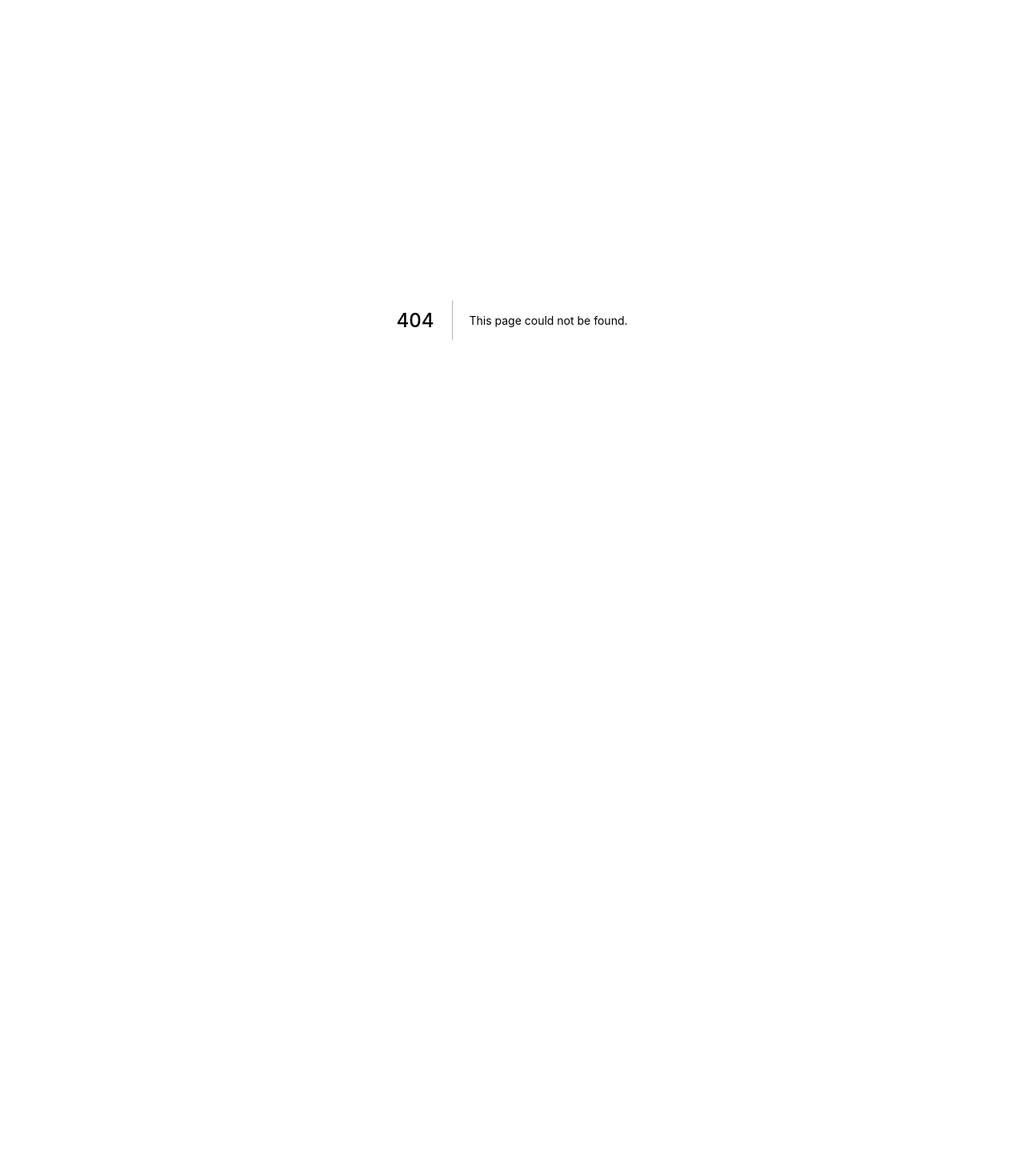
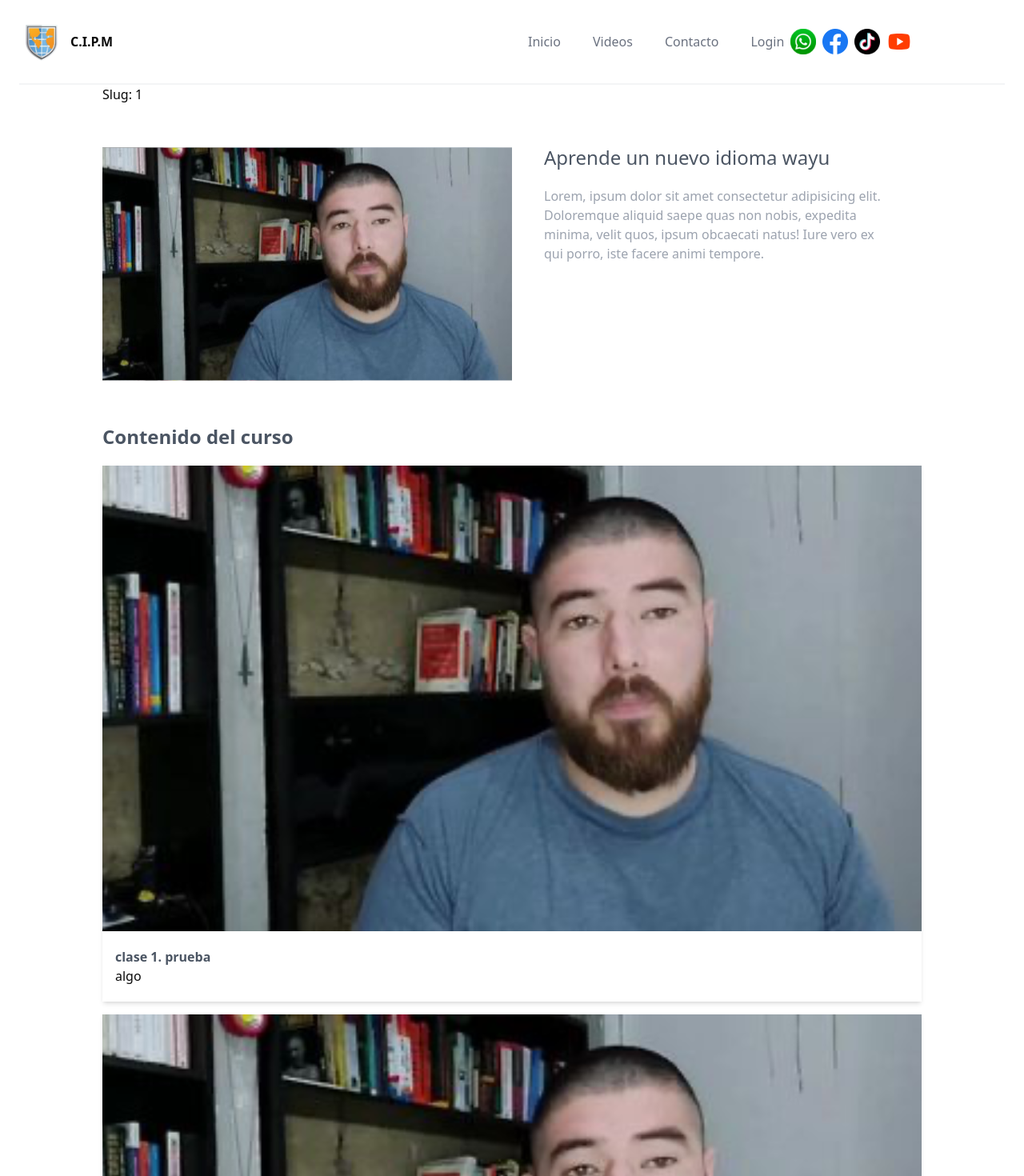
Before and after one commit to pedroduranc1/cipmweb, a Next.js app: page /cursos/1 in a window 1280 px wide. Before the commit this address had no page. Shown: the top 1470 px of the page at 80% size. Before the commit the page ends 800 px from the top, so only its background shows below. Built offline with nearby package versions, Linux system fonts and the light colour scheme.

Commit message:
CAMBIOS EN DESARROLLO CURSOS

```diff
--- a/context/AuthContext.jsx
+++ b/context/AuthContext.jsx
@@ -38,27 +38,28 @@ export function AuthProvider(props) {
     const login = async (token, uid) => {
         try {
             let IsPremium = false;
-            setLoading(true);
+            //setLoading(true);
             tokenCtrl.setToken(token);
             const response = await UserCtrl.getMe(uid);
             const premiumresp = await UserCtrl.isPremium(uid);
 
             if(premiumresp){
-                IsPremium = premiumresp.isPremium
+                IsPremium = premiumresp
             }
 
-            let newData = {
+            const newData = {
                 ...response,
                 IsPremium
             }
 
             localStorage.setItem("ui", JSON.stringify(newData));
             const data = JSON.parse(localStorage.getItem('ui'));
+
             setUser(data);
-            setLoading(false);
+            //setLoading(false);
         } catch (error) {
             // console.error(error);
-            setLoading(false);
+            //setLoading(false);
         }
     };
 
--- /dev/null
+++ b/minicomponents/Cursocard.jsx
@@ -0,0 +1,23 @@
+import React from 'react'
+import Link from "next/link";
+
+export const Cursocard = ({titulo,descripcion,slug}) => {
+    return (
+        <Link href={`/cursos/${slug}`} >
+            <div className='w-full sm:w-[45%] md:w-[22%] cursor-pointer h-[260px] shadow-md'>
+            {/* IMG CURSO */}
+            <div className='w-full h-[60%]'>
+                <img src='/imgvideo.svg' alt="curso img" className='w-full h-full' />
+            </div>
+
+            <div className='px-4 py-5'>
+                <h2 className='text-gray-600 font-bold'>{titulo}</h2>
+                <p className='truncate'>
+                    {descripcion}
+                </p>
+            </div>
+            </div>
+
+        </Link>
+    )
+}
--- /dev/null
+++ b/pages/cursos/[curso].jsx
@@ -0,0 +1,56 @@
+import React from 'react'
+import Navbar from '../../components/Navbar'
+import Footer from '../../components/Footer'
+import { useRouter } from 'next/router'
+import { Cursocard } from '../../minicomponents/Cursocard'
+
+const CursoPage = () => {
+
+    const router = useRouter()
+
+    const { curso } = router.query
+
+    return (
+        <>
+            <Navbar />
+
+            <div className='w-[80%] mx-auto'>
+                <h2>Slug: {curso}</h2>
+            </div>
+
+            <div className='w-[80%] mx-auto flex md:flex-row flex-col'>
+                <div className='w-full md:w-1/2 h-full md:h-[50vh] '>
+                    <img src="/imgvideo.svg" className='w-full h-full' alt="" />
+                </div>
+                <div className='w-full md:w-1/2 h-full md:h-[50vh] flex flex-col md:py-[5%] md:px-10'>
+                    <h3 className='text-gray-600 mt-5 md:mt-0 text-2xl'>Aprende un nuevo idioma wayu</h3>
+                    <p className='text-gray-400 mt-5 mb-5 md:mb-0 text-base'>
+                        Lorem, ipsum dolor sit amet consectetur adipisicing elit. Doloremque aliquid saepe quas non nobis, expedita minima, velit quos, ipsum obcaecati natus! Iure vero ex qui porro, iste facere animi tempore.
+                    </p>
+                </div>
+            </div>
+
+            <div className='w-[80%] mb-5 mx-auto'>
+                <h3 className='text-2xl text-gray-600 font-bold'>Contenido del curso</h3>
+            </div>
+
+            <div className='w-[80%] flex gap-4 flex-wrap mx-auto'>
+
+                <Cursocard slug={'prueba'} titulo={"clase 1. prueba"} descripcion={"algo"} />
+                <Cursocard slug={'prueba'} titulo={"clase 1. prueba"} descripcion={"algo"} />
+                <Cursocard slug={'prueba'} titulo={"clase 1. prueba"} descripcion={"algo"} />
+                <Cursocard slug={'prueba'} titulo={"clase 1. prueba"} descripcion={"algo"} />
+            </div>
+
+            <div className='pb-[50vh] ' />
+
+            <div className='relative'>
+                <Footer />
+
+            </div>
+
+        </>
+    )
+}
+
+export default CursoPage
--- a/pages/cursos/index.jsx
+++ b/pages/cursos/index.jsx
@@ -4,6 +4,9 @@ import Footer from '../../components/Footer'
 import { useAuth } from '../../hooks/useAuth'
 import { useRouter } from 'next/router'
 import { useToast } from '../../src/components/ui/use-toast'
+
+import Imagen from "../../public/imgvideo.svg";
+import { Cursocard } from '../../minicomponents/Cursocard'
 
 const index = () => {
 
@@ -12,7 +15,7 @@ const index = () => {
   const { toast } = useToast();
 
   useEffect(() => {
-    if (!User.IsPremium) {
+    if (!User?.IsPremium) {
       toast({
         variant: "destructive",
         title: "Debes ser Premium para poder acceder a Cursos",
@@ -26,11 +29,26 @@ const index = () => {
     <>
       <Navbar />
 
-      <div className="w-[80%] mx-auto ">
-        <h2 className="text-2xl font-bold text-gray-500 my-5">Cursos Disponibles</h2>
+      <div className='relative'>
+        <div className="w-[80%] mx-auto ">
+          <h2 className="text-2xl font-bold text-gray-500 my-5">Cursos Disponibles</h2>
+        </div>
+
+        <div className='w-[80%] mt-[2%] mx-auto flex flex-wrap gap-y-3 gap-x-4 rounded-lg h-fit '>
+          {/* Curso Card */}
+          <Cursocard slug={"hola"} titulo={"Titulo de prueba"} descripcion={"Lorem ipsum dolor sit amet consectetur adipisicing elit. Sit animi facilis harum minima assumenda ad hic! Illo ab excepturi inventore asperiores. Quisquam, officia. Quae optio, eaque reprehenderit odit tempora eligendi."} />
+          <Cursocard slug={"papa"} titulo={"Titulo de prueba 2"} descripcion={"Lorem ipsum dolor sit amet consectetur adipisicing elit. Sit animi facilis harum minima assumenda ad hic! Illo ab excepturi inventore asperiores. Quisquam, officia. Quae optio, eaque reprehenderit odit tempora eligendi."} />
+          <Cursocard slug={"cuca"} titulo={"Titulo de prueba"} descripcion={"Lorem ipsum dolor sit amet consectetur adipisicing elit. Sit animi facilis harum minima assumenda ad hic! Illo ab excepturi inventore asperiores. Quisquam, officia. Quae optio, eaque reprehenderit odit tempora eligendi."} />
+          <Cursocard slug={"pollo"} titulo={"Titulo de prueba"} descripcion={"Lorem ipsum dolor sit amet consectetur adipisicing elit. Sit animi facilis harum minima assumenda ad hic! Illo ab excepturi inventore asperiores. Quisquam, officia. Quae optio, eaque reprehenderit odit tempora eligendi."} />
+          <Cursocard slug={"chicha"} titulo={"Titulo de prueba"} descripcion={"Lorem ipsum dolor sit amet consectetur adipisicing elit. Sit animi facilis harum minima assumenda ad hic! Illo ab excepturi inventore asperiores. Quisquam, officia. Quae optio, eaque reprehenderit odit tempora eligendi."} />
+        </div>
+
+        <div className='pb-[50vh] ' />
+
+
+        <Footer />
       </div>
 
-      <Footer />
     </>
   )
 }
--- a/pages/login.jsx
+++ b/pages/login.jsx
@@ -76,7 +76,6 @@ const login = () => {
                                 const {accessToken, uid} = data;
                                 await login(accessToken, uid);
                                 router.push("/")
-                                console.log("login completo")
                             }
 
                         }}
--- a/pages/video/[video].jsx
+++ b/pages/video/[video].jsx
@@ -1,7 +1,7 @@
 import React from 'react'
 import Head from 'next/head'
-import  Footer  from '../../components/Footer'
-import  Navbar  from '../../components/Navbar'
+import Footer from '../../components/Footer'
+import Navbar from '../../components/Navbar'
 import Videopage from '../../components/Videopage'
 
 export default function video() {
@@ -9,13 +9,16 @@ export default function video() {
         <>
             <Head>
                 <title>Video - CIPM</title>
-                <link rel="icon" href="/logo.svg"/>
+                <link rel="icon" href="/logo.svg" />
                 <meta name="viewport" content="initial-scale=1.0, width=device-width" />
                 <script async custom-element="amp-analytics" src="https://cdn.ampproject.org/v0/amp-analytics-0.1.js"></script>
             </Head>
             <Navbar />
-            <Videopage />
-            <Footer />
+            <div className='relative'>
+                <Videopage />
+                <Footer />
+            </div>
+
         </>
     )
 }
--- a/pages/videos/[videos].js
+++ b/pages/videos/[videos].js
@@ -1,8 +1,8 @@
 import React from 'react'
 import Head from 'next/head'
 import Contact from '../../components/Contact'
-import Footer  from '../../components/Footer'
-import Navbar  from '../../components/Navbar'
+import Footer from '../../components/Footer'
+import Navbar from '../../components/Navbar'
 import Videofield from '../../minicomponents/Videofield'
 import videoslist from '../../db/videos'
 import { useRouter } from 'next/router'
@@ -40,9 +40,12 @@ export default function Videos() {
         <script async custom-element="amp-analytics" src="https://cdn.ampproject.org/v0/amp-analytics-0.1.js"></script>
       </Head>
       <Navbar />
-      <Videofield videoslist={videosarr.length !== 0 ? videosarr : videoslist} />
-      <Contact />
-      <Footer />
+      <div className='relative'>
+        <Videofield videoslist={videosarr.length !== 0 ? videosarr : videoslist} />
+        <Contact />
+        <Footer />
+      </div>
+
     </>
   )
 }
```
Also changed, not shown: db/Cursos/index.js (added, +30 -0 lines), db/Videos/index.js (added, +29 -0 lines).
